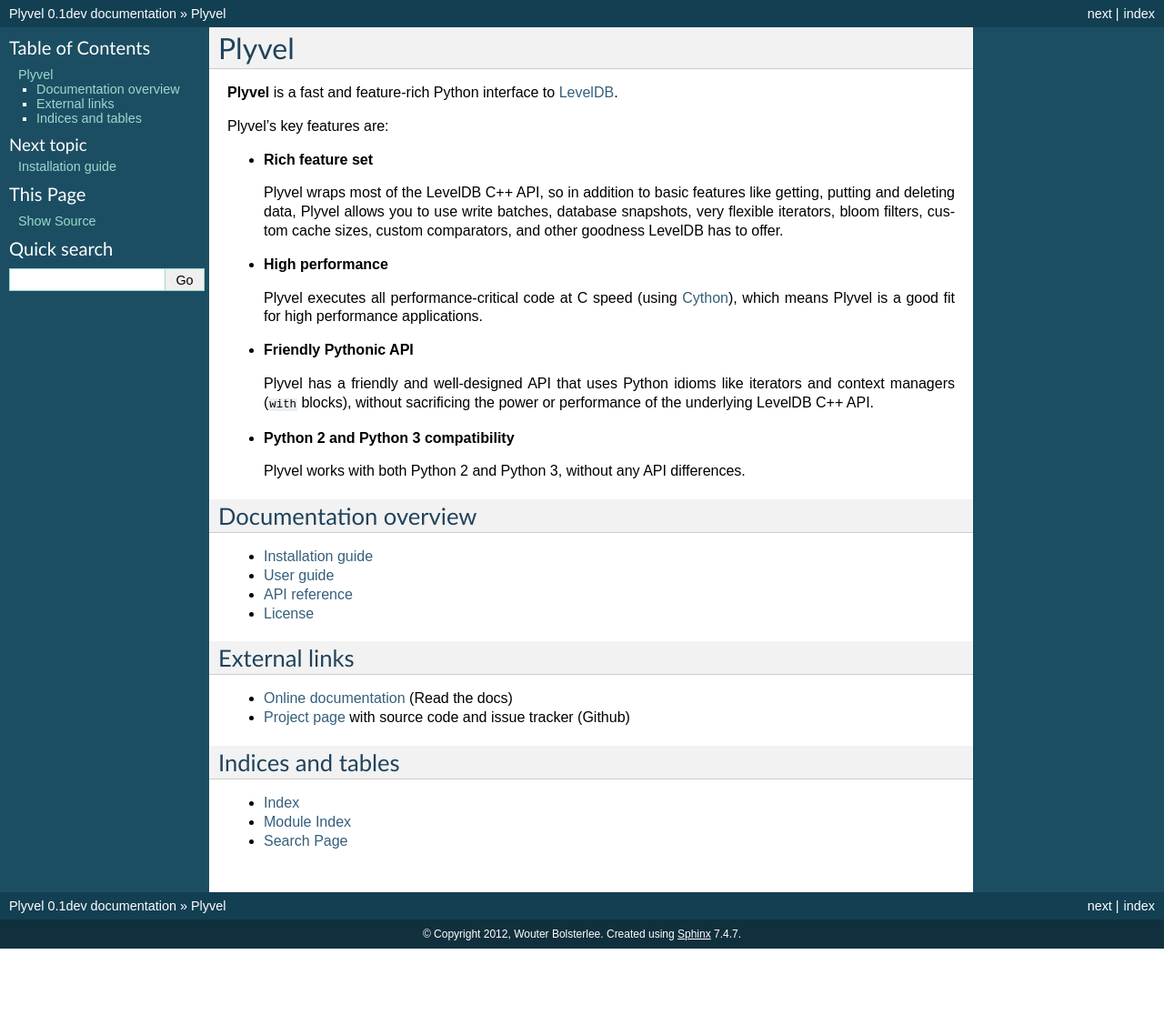
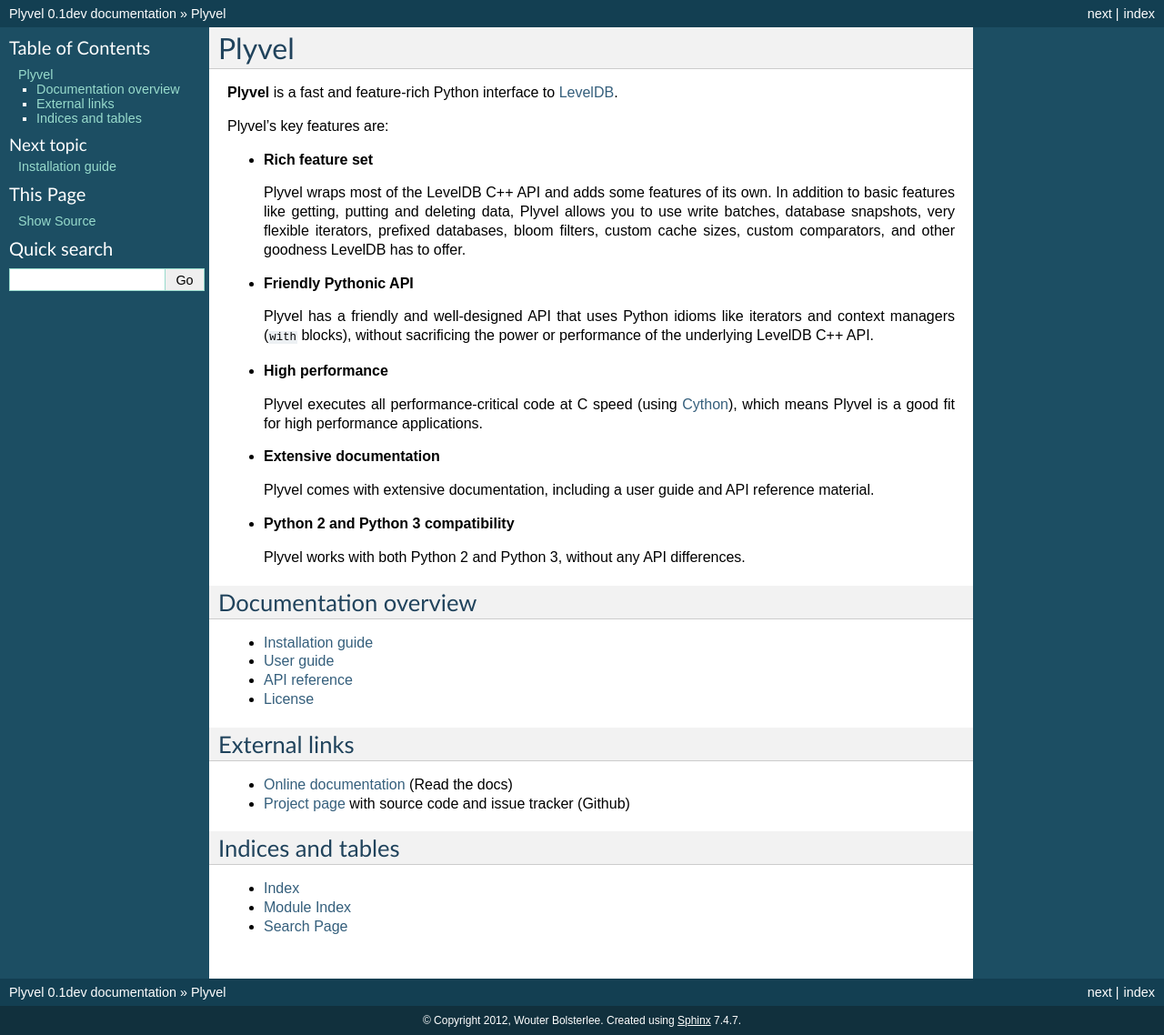
Before and after one commit to wbolster/plyvel, a Sphinx documentation site: the page built from doc/index.rst, in a window 1280 px wide. Shown: the whole page at 91% size. Built offline with Sphinx 7.4.7, drawn with Linux system fonts in a browser that asks for light colours; before the commit the page ends 1043 px from its top, so only the background shows below that.

Commit message:
Expand the documentation index page

```diff
--- a/doc/index.rst
+++ b/doc/index.rst
@@ -13,21 +8,27 @@
 
 * **Rich feature set**
 
-  Plyvel wraps most of the LevelDB C++ API, so in addition to basic features
-  like getting, putting and deleting data, Plyvel allows you to use write
-  batches, database snapshots, very flexible iterators, bloom filters, custom
-  cache sizes, custom comparators, and other goodness LevelDB has to offer.
+  Plyvel wraps most of the LevelDB C++ API and adds some features of its own. In
+  addition to basic features like getting, putting and deleting data, Plyvel
+  allows you to use write batches, database snapshots, very flexible iterators,
+  prefixed databases, bloom filters, custom cache sizes, custom comparators, and
+  other goodness LevelDB has to offer.
+
+* **Friendly Pythonic API**
+
+  Plyvel has a friendly and well-designed API that uses Python idioms like
+  iterators and context managers (``with`` blocks), without sacrificing the
+  power or performance of the underlying LevelDB C++ API.
 
 * **High performance**
 
   Plyvel executes all performance-critical code at C speed (using Cython_),
   which means Plyvel is a good fit for high performance applications.
 
-* **Friendly Pythonic API**
+* **Extensive documentation**
 
-  Plyvel has a friendly and well-designed API that uses Python idioms like
-  iterators and context managers (``with`` blocks), without sacrificing the
-  power or performance of the underlying LevelDB C++ API.
+  Plyvel comes with extensive documentation, including a user guide and API
+  reference material.
 
 * **Python 2 and Python 3 compatibility**
 
```
Also changed, not shown: other parts of doc/index.rst (+0 -5 lines).
